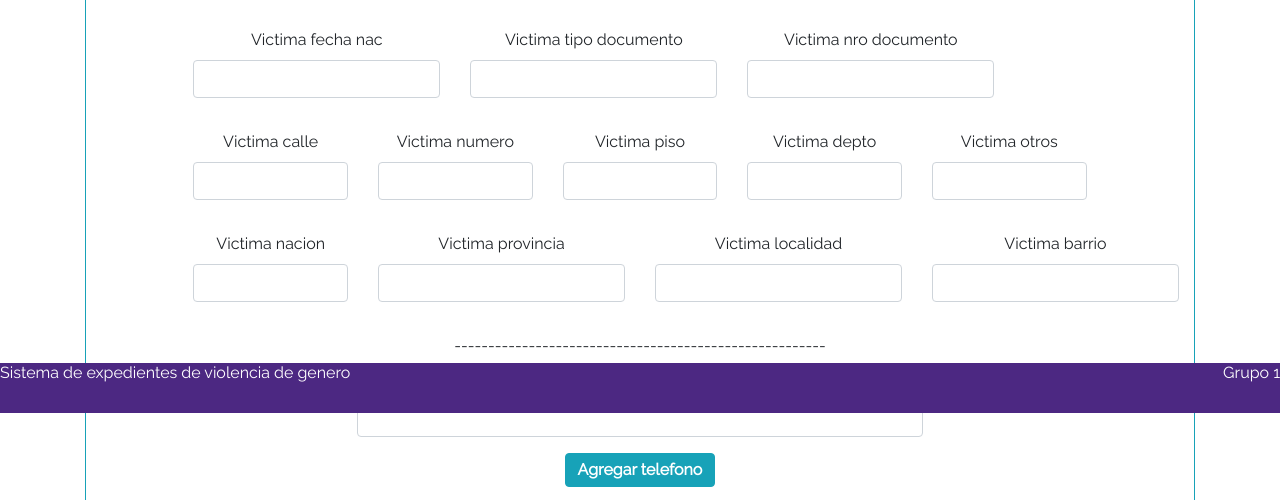
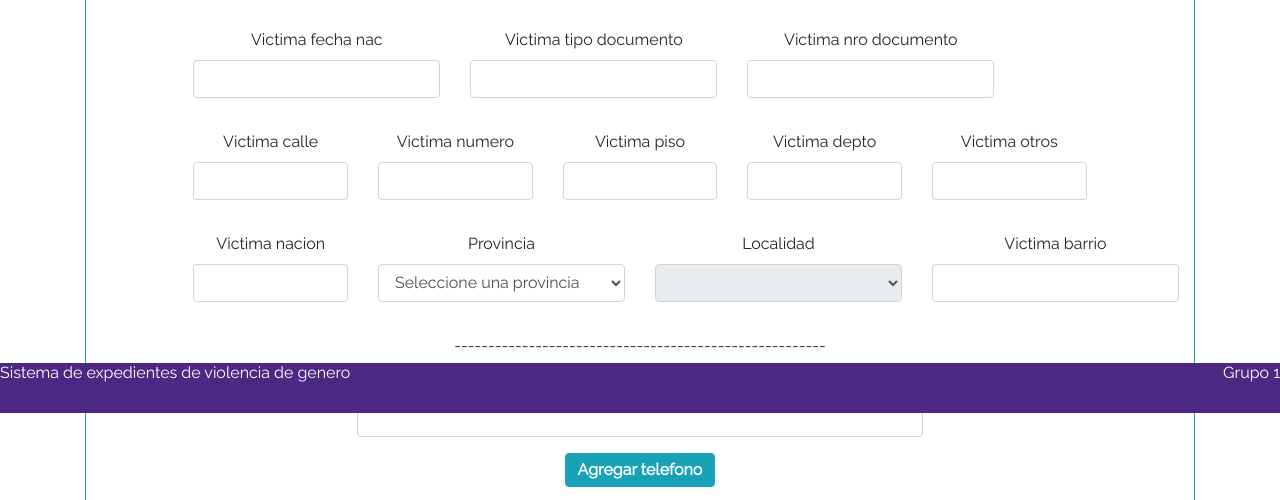
Before and after one commit to unlp-taller-tecnologias/2018-grupo-1, a Symfony app: template app/Resources/views/expediente/new.html.twig in a window 1280 px wide, after a click on "Consultante". Shown: the part 387-887 px from the top of the page. Run offline with Twig, Linux system fonts and the light colour scheme; the template is opened without the code that fills it, so the values that code supplies are empty; form fields are guessed from the names that the template uses; some libraries are stand-ins or nearby versions.

Commit message:
Se consumen API de provincias y localidades

```diff
--- a/app/Resources/views/expediente/new.html.twig
+++ b/app/Resources/views/expediente/new.html.twig
@@ -132,10 +132,17 @@
                             {{ form_row(form.victima.nacion) }}
                         </div>
                         <div class="form-group col-md-3">
-                            {{ form_row(form.victima.provincia) }}
+                              <label for="victima.provincia">Provincia</label>
+                              <select name="victima.provincia" placeholder="Seleccione una provincia..." id='js-provincias' required class="form-control" value="">
+                                <option value="" default selected>Seleccione una provincia</option>
+                              </select>
+                           {# {{ dump(form.victima.provincia)}} #}
                         </div>
                         <div class="form-group col-md-3">
-                            {{ form_row(form.victima.localidad) }}
+                            <label for="victima.localidad">Localidad</label>
+                              <select name="victima.localidad" placeholder="Seleccione un localidad..." id='js-localidades' required class="form-control" value="" disabled>
+                              </select>
+                            {# {{ form_row(form.victima.localidad) }} #}
                         </div>
                         <div class="form-group col-md-3">
                             {{ form_row(form.victima.barrio) }}
@@ -196,6 +203,42 @@ function addRemoveButton ($panel) {
     });
     $panel.append($panelFooter);
 }
+$(document).ready(function () {
+    $.ajax({
+        type: 'GET',
+        url: 'https://apis.datos.gob.ar/georef/api/provincias',
+        dataType: 'json',
+        success: function(data) {
+          provincias = '';
+          $.each(data['provincias'], function(index, provincia) {
+            provincias += '<option value=' + provincia.id + '>' + provincia.nombre + '</option>';
+          });
+          $('#js-provincias').append(provincias);
+        }
+      });
+    // obtengo las localidades cuando se ingresa una provincia
+    $('#js-provincias').on('change', function() {
+        // reseteo las localidades
+        $('#js-localidades').find('option').remove();
+        $('#js-localidades').removeAttr("disabled");
+
+        provincia_id = $('#js-provincias').val();
+
+        // muestro localidades asociadas
+        $.ajax({
+          type: 'GET',
+          url: 'https://apis.datos.gob.ar/georef/api/municipios?provincia='+ provincia_id +'&max=300',
+          dataType: 'json',
+          success: function(data) {
+            localidades = '';
+            $.each(data['municipios'], function(index, localidad) {
+                localidades += '<option value=' + localidad.id + '>' + localidad.nombre + '</option>'
+            });
+            $('#js-localidades').append(localidades);
+          }
+        });
+    });
+});
 </script>
 -------------------------------------------------------
 </div>
@@ -338,8 +381,6 @@ function addRemoveButtonVinculo ($panel) {
 </script>
 -------------------------------------------------------
                 <h4>Observaciones</h4>
-
-
                 <div class="input-group">
                     <div class="form-group col-md-10 offset-md-1">
                         {{ form_row(form.observacion) }}
--- a/src/AppBundle/Controller/DefaultController.php
+++ b/src/AppBundle/Controller/DefaultController.php
@@ -14,11 +14,11 @@ class DefaultController extends Controller
      */
     public function index(){
       $em = $this->getDoctrine()->getManager();
-      // $diasPerimetral = $em->getRepository('AppBundle:Configuracion')->findOneBy(array('nombre' => 'diasPerimetral'));
+      $diasPerimetral = $em->getRepository('AppBundle:Configuracion')->findOneBy(array('nombre' => 'diasPerimetral'));
       $medidasVencer = 0;
       $repository = $this->getDoctrine()->getRepository(Perimetral::class);
       $medidasVencidas= count($repository->getVencidas());
-      // $medidasVencer=count($repository->getVencer($diasPerimetral->getValor()));
+      $medidasVencer=count($repository->getVencer($diasPerimetral->getValor()));
       return $this->render('templates/index.html.twig', array('medidasVencidas'=> $medidasVencidas, 'medidasVencer' => $medidasVencer ));
     }
 
--- a/src/AppBundle/Entity/Expediente.php
+++ b/src/AppBundle/Entity/Expediente.php
@@ -53,7 +53,7 @@ class Expediente
 
     /**
      * Un Expediente tiene Una Victima.
-     * @ORM\OneToOne(targetEntity="Victima", inversedBy="expediente",cascade={"persist"})
+     * @ORM\OneToOne(targetEntity="Victima", inversedBy="expediente", cascade={"persist"})
      * @ORM\JoinColumn(name="victima_id", referencedColumnName="id")
      */
     private $victima;
@@ -83,7 +83,7 @@ class Expediente
 
     /**
      * Muchos Expedientes tienen muchos Usuarios.
-     * @ORM\ManyToMany(targetEntity="Usuario", mappedBy="expedientes")
+     * @ORM\ManyToMany(targetEntity="Usuario", mappedBy="expedientes", cascade={"persist"})
      */
     private $usuarios;
 
--- a/src/AppBundle/Entity/Usuario.php
+++ b/src/AppBundle/Entity/Usuario.php
@@ -73,7 +73,7 @@ class Usuario extends BaseUser
 
     /**
      * Muchos Usuarios tienen muchos Expedientes.
-     * @ORM\ManyToMany(targetEntity="Expediente", inversedBy="usuarios")
+     * @ORM\ManyToMany(targetEntity="Expediente", inversedBy="usuarios", cascade={"persist"})
      * @ORM\JoinTable(name="usuario_expediente")
      */
     private $expedientes;
```
Lines whose indentation alone changed are shown as unchanged.
